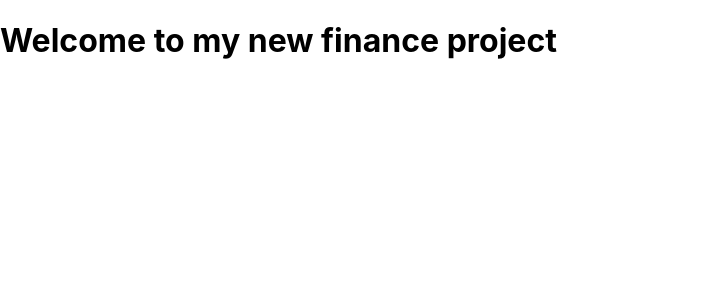
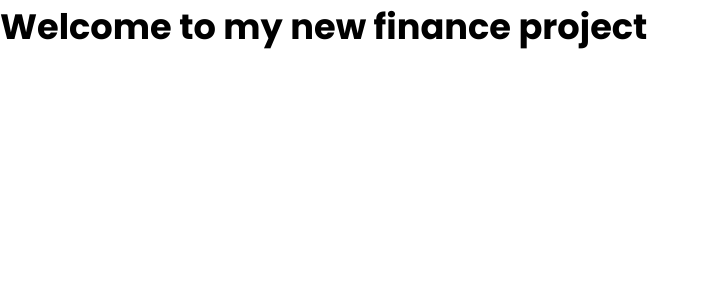
Before and after one commit to DAEM007/finance-tracker-project, a React (Create React App) app: page / in a window 1280 px wide. Shown: the top 300 px of the page, without its empty margins (0-709 px from the left). Built offline with nearby package versions, Linux system fonts and the light colour scheme.

Commit message:
Added the general styles

```diff
--- a/src/index.css
+++ b/src/index.css
@@ -1,13 +1,33 @@
+@import url('https://fonts.googleapis.com/css2?family=Poppins:wght@100;200;300;400;500;600;700;800;900&display=swap');
+
+/* Base styles*/
 body {
+  font-family: Poppins, sans-serif;
   margin: 0;
-  font-family: -apple-system, BlinkMacSystemFont, 'Segoe UI', 'Roboto', 'Oxygen',
-    'Ubuntu', 'Cantarell', 'Fira Sans', 'Droid Sans', 'Helvetica Neue',
-    sans-serif;
-  -webkit-font-smoothing: antialiased;
-  -moz-osx-font-smoothing: grayscale;
+  font-size: 1.1em;
 }
 
-code {
-  font-family: source-code-pro, Menlo, Monaco, Consolas, 'Courier New',
-    monospace;
+ul, li, p, h1, h2, h3, h4 {
+  margin: 0;
+  padding: 0;
 }
+
+ul {
+  list-style-type: none;
+}
+
+.btn {
+  background: none;
+  border: 2px solid #1f9751;
+  padding: 6px 12px;
+  border-radius: 4px;
+  color: #1f9751;
+  font-weight: bold;
+  cursor: pointer;
+  font-size: 1em;
+}
+
+.btn:hover {
+  background: #1f9751;
+  color: #fff;
+}
```
